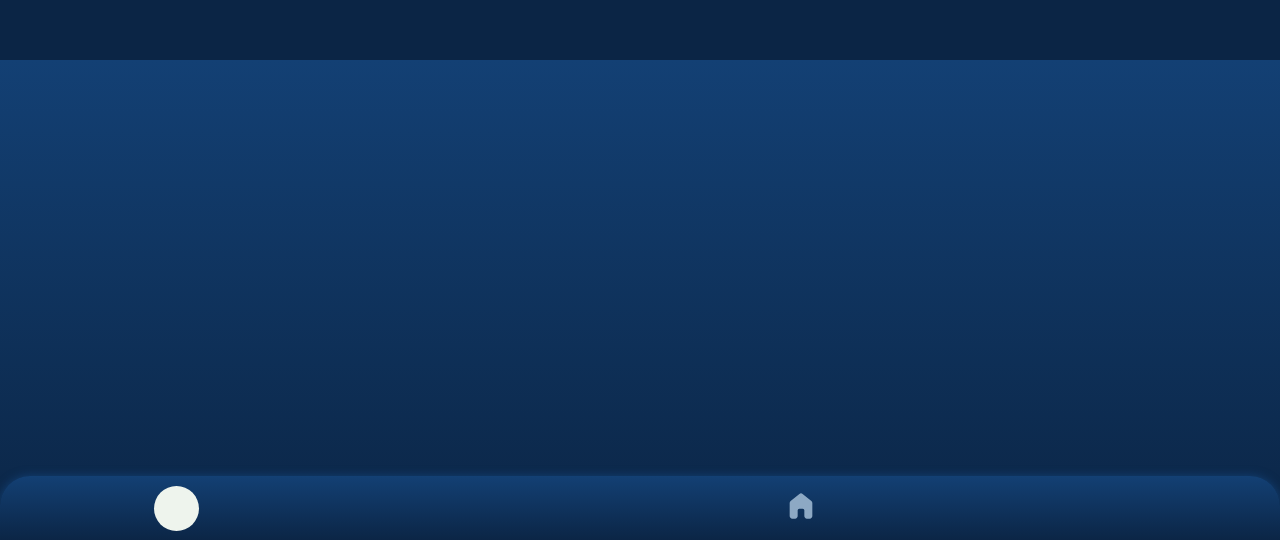
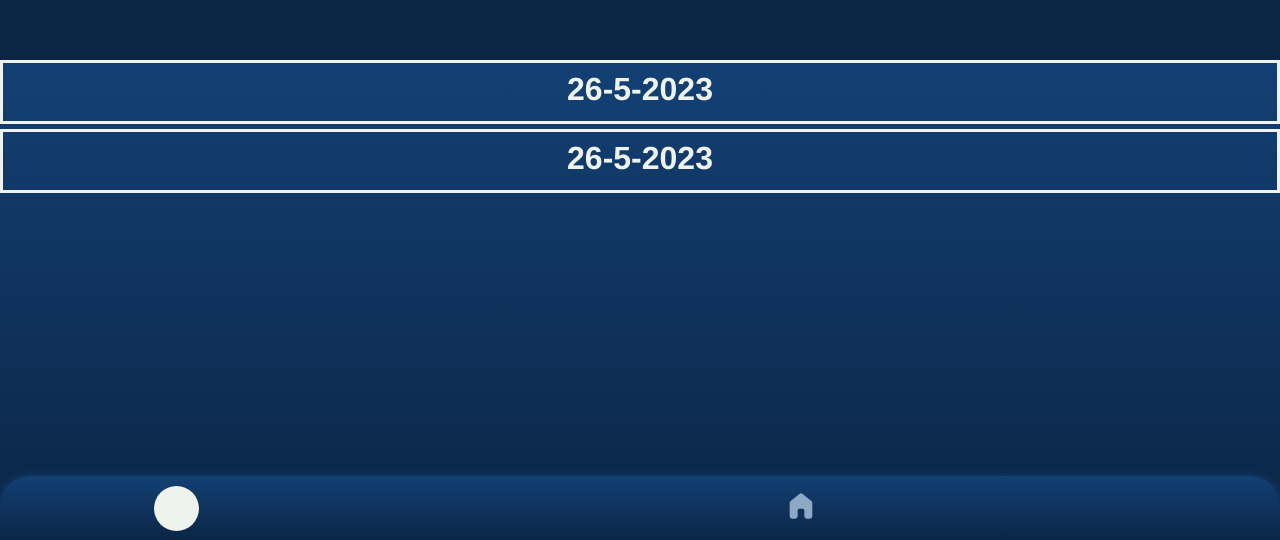
Before and after one commit to SrGnico/pip, a Vue app: page /caja in a window 1280 px wide. Shown: the part 260-800 px from the top of the page. Built offline with nearby package versions, Linux system fonts and the light colour scheme; some icons are missing.

Commit message:
creating cajas date tab

```diff
--- a/src/views/CajaView.vue
+++ b/src/views/CajaView.vue
@@ -1,10 +1,53 @@
 <script setup>
+import createClient from "../clients.js";
+import { reactive } from "vue";
 
+function fetchData(){
+  createClient.fetch(`*[_type == 'cajas']`).then(
+    (res) => {
+      data.cajas = res},
+    (error) => {
+      data.error = error;
+    }
+  );
+};
+
+const data = reactive({
+    cajas: [{
+  "_createdAt": "2023-05-26T20:23:51Z",
+  "_id": "26-5-2023",
+  "_rev": "sit3o92X2jS5ZjKSdi4sHf",
+  "_type": "cajas",
+  "_updatedAt": "2023-05-26T21:00:22Z",
+  "cantidadDeVentas": 3,
+  "efectivo": 1900,
+  "fecha": "26-5-2023",
+  "productosVendidos": 3,
+  "total": 1900,
+  "transferencia": 0
+},{
+  "_createdAt": "2023-05-26T20:23:51Z",
+  "_id": "26-5-2023",
+  "_rev": "sit3o92X2jS5ZjKSdi4sHf",
+  "_type": "cajas",
+  "_updatedAt": "2023-05-26T21:00:22Z",
+  "cantidadDeVentas": 3,
+  "efectivo": 1900,
+  "fecha": "26-5-2023",
+  "productosVendidos": 3,
+  "total": 1900,
+  "transferencia": 0
+}]
+});
+
+//fetchData();
 </script>
 
 <template>
     <div class="principal-container">
-
+        <div class="caja" v-for="caja in data.cajas">
+            <h1>{{ caja.fecha}}</h1>
+        </div>
     </div>
 </template>
 
@@ -14,5 +57,20 @@
     height: 60svh;
     width: 100svw;
     background: linear-gradient(var(--color-b3),var(--color-b1));
+    display: flex;
+    flex-direction: column;
+    gap: 5px;
+}
+
+.caja{
+    height: 8svh;
+    width: 100svw;
+    padding: 1svh;
+    color: var(--color-b5);
+    border: 3px solid var(--color-b5);
+}
+
+.caja>h1{
+    margin: 0;
 }
 </style>
```
